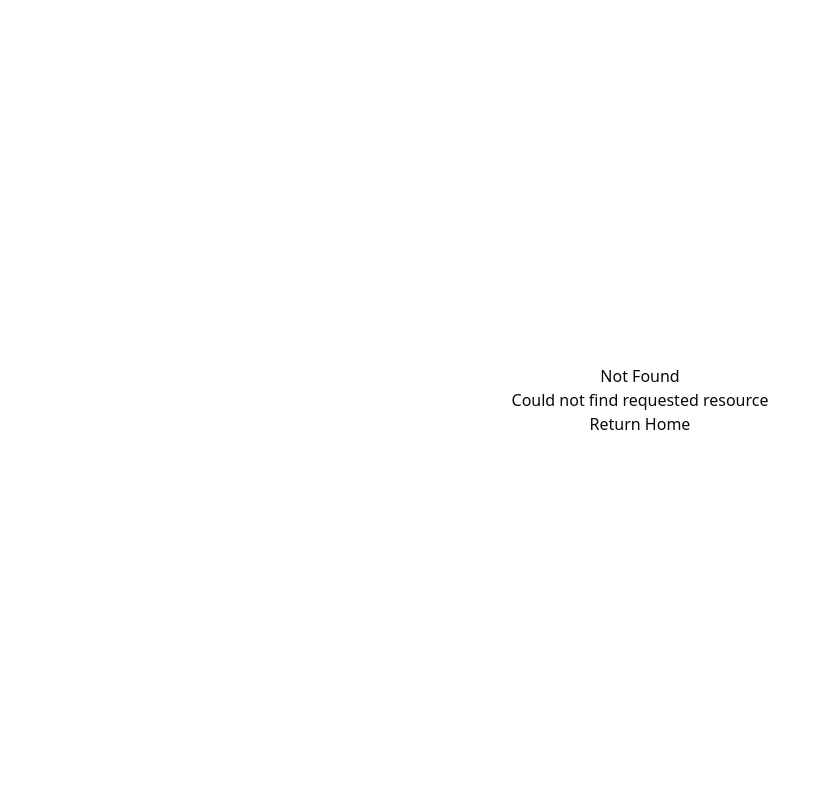
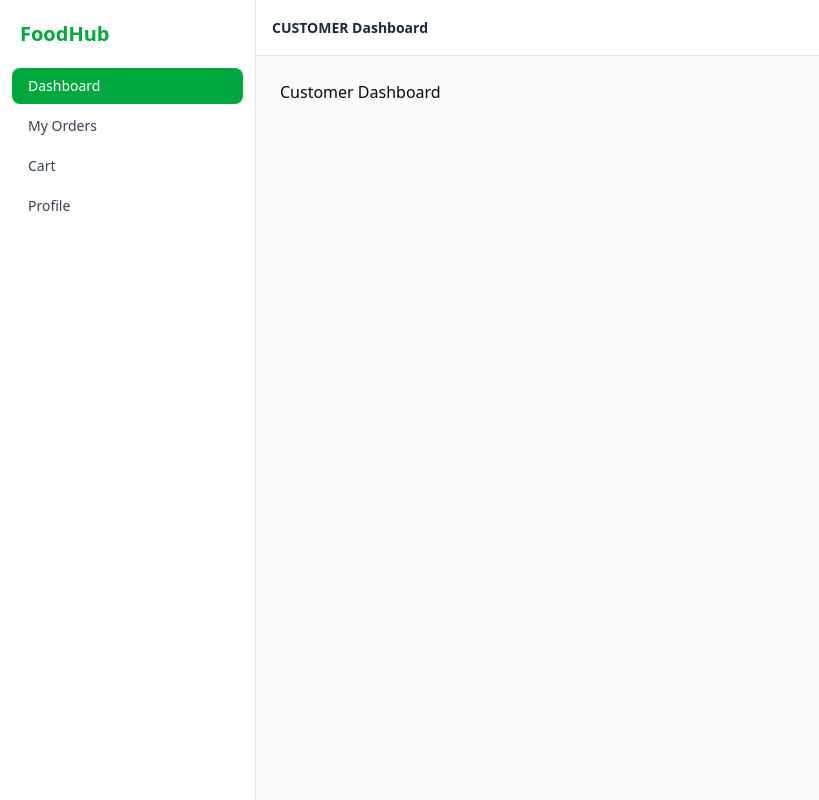
Before and after one commit to Muhammad-sefat/foodhub_client, a Next.js app: page /dashboard/customer in a window 1280 px wide. Before the commit this address had no page. Shown: the whole page, without its empty margins (0-819 px from the left). Built offline with nearby package versions, Linux system fonts and the light colour scheme.

Commit message:
complete the provider folder structure

```diff
--- a/src/app/(dashboard)/@customer/dashboard/page.tsx
+++ /dev/null
@@ -1,11 +0,0 @@
-export default function page() {
-  return (
-    <div>
-      <h2 className="text-xl font-semibold text-gray-800">Welcome back 👋</h2>
-
-      <p className="text-sm text-gray-600 mt-1">
-        Track your orders and manage your account
-      </p>
-    </div>
-  );
-}
--- /dev/null
+++ b/src/app/dashboard/customer/cart/page.tsx
@@ -0,0 +1,7 @@
+export default function page() {
+  return (
+    <div>
+      <h1>carts</h1>
+    </div>
+  );
+}
--- /dev/null
+++ b/src/app/dashboard/customer/page.tsx
@@ -0,0 +1,7 @@
+export default function page() {
+  return (
+    <div>
+      <h1>Customer Dashboard</h1>
+    </div>
+  );
+}
--- /dev/null
+++ b/src/app/dashboard/customer/profile/page.tsx
@@ -0,0 +1,7 @@
+export default function page() {
+  return (
+    <div>
+      <h1>profile</h1>
+    </div>
+  );
+}
--- /dev/null
+++ b/src/app/dashboard/provider/menu/page.tsx
@@ -0,0 +1,7 @@
+export default function page() {
+  return (
+    <div>
+      <h1>Menu list</h1>
+    </div>
+  );
+}
--- /dev/null
+++ b/src/app/dashboard/provider/orders/page.tsx
@@ -0,0 +1,7 @@
+export default function page() {
+  return (
+    <div>
+      <h1>Orders</h1>
+    </div>
+  );
+}
--- /dev/null
+++ b/src/app/dashboard/provider/page.tsx
@@ -0,0 +1,7 @@
+export default function page() {
+  return (
+    <div>
+      <h1>Provider Dashboard</h1>
+    </div>
+  );
+}
--- a/src/components/layout/Sidebar.tsx
+++ b/src/components/layout/Sidebar.tsx
@@ -30,7 +30,9 @@ export default function Sidebar({
         ${open ? "translate-x-0" : "-translate-x-full"}
         md:translate-x-0`}
       >
-        <div className="p-5 text-xl font-bold text-green-600">FoodHub</div>
+        <div className="p-5 text-xl font-bold text-green-600">
+          <Link href="/">FoodHub</Link>
+        </div>
 
         <nav className="px-3 space-y-1">
           {links.map((link) => {
--- a/src/constants/sidebarLinks.tsx
+++ b/src/constants/sidebarLinks.tsx
@@ -2,22 +2,22 @@ import { Role } from "./roles";
 
 export const sidebarLinks: Record<Role, { name: string; href: string }[]> = {
   CUSTOMER: [
-    { name: "Dashboard", href: "/dashboard" },
-    { name: "My Orders", href: "/dashboard/orders" },
-    { name: "Cart", href: "/dashboard/cart" },
-    { name: "Profile", href: "/dashboard/profile" },
+    { name: "Dashboard", href: "/dashboard/customer" },
+    { name: "My Orders", href: "/dashboard/customer/orders" },
+    { name: "Cart", href: "/dashboard/customer/cart" },
+    { name: "Profile", href: "/dashboard/customer/profile" },
   ],
 
   PROVIDER: [
-    { name: "Dashboard", href: "/dashboard" },
-    { name: "Menu", href: "/dashboard/menu" },
-    { name: "Orders", href: "/dashboard/orders" },
+    { name: "Dashboard", href: "/dashboard/provider" },
+    { name: "Menu", href: "/dashboard/provider/menu" },
+    { name: "Orders", href: "/dashboard/provider/orders" },
   ],
 
   ADMIN: [
-    { name: "Dashboard", href: "/dashboard" },
-    { name: "Users", href: "/dashboard/users" },
-    { name: "Orders", href: "/dashboard/orders" },
-    { name: "Categories", href: "/dashboard/categories" },
+    { name: "Dashboard", href: "/dashboard/admin" },
+    { name: "Users", href: "/dashboard/admin/users" },
+    { name: "Orders", href: "/dashboard/admin/orders" },
+    { name: "Categories", href: "/dashboard/admin/categories" },
   ],
 };
```
Also changed, not shown: src/app/dashboard/customer/orders/page.tsx (renamed from src/app/(dashboard)/@customer/dashboard/orders/page.tsx), src/app/dashboard/layout.tsx (renamed from src/app/(dashboard)/layout.tsx).
